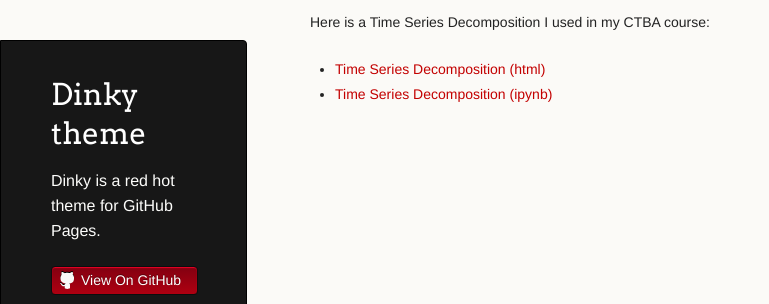
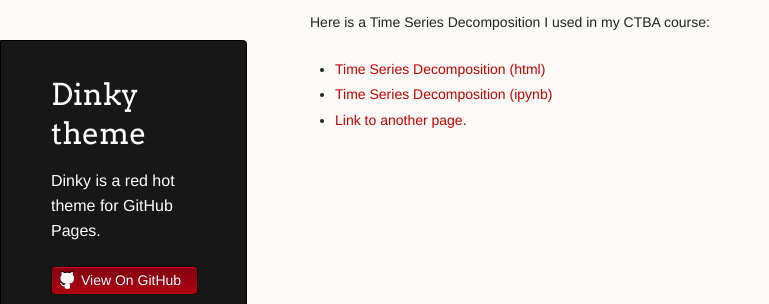
Before and after one commit to sbergstrom-pov/OLDsbergstrom-pov.github.io, a Jekyll site: the page built from timeSeries/index.md, in a window 1280 px wide. Shown: the top 304 px of the page, without its empty margins (0-769 px from the left). Built offline with Jekyll 4.4.1, drawn with Linux system fonts in a browser that asks for light colours; our own code applies the rules of GitHub Pages for plain Markdown files.

Commit message:
Update index.md

```diff
--- a/timeSeries/index.md
+++ b/timeSeries/index.md
@@ -4,5 +4,6 @@
 ---
 
 Here is a Time Series Decomposition I used in my CTBA course:
--  [Time Series Decomposition (html)](.BUAD5112 M3 TimeSeries.html)
--  [Time Series Decomposition (ipynb)](.BUAD5112 M3 TimeSeries.ipynb)
+-  [Time Series Decomposition (html)](./BUAD5112 M3 TimeSeries.html)
+-  [Time Series Decomposition (ipynb)](./BUAD5112 M3 TimeSeries.ipynb)
+-  [Link to another page](./another-page.html).
```
